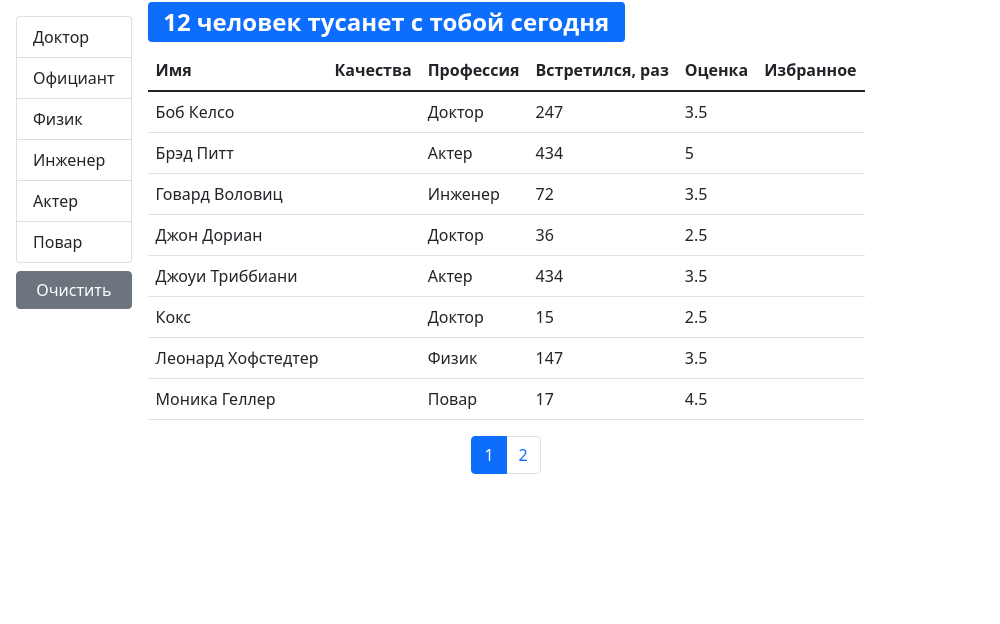
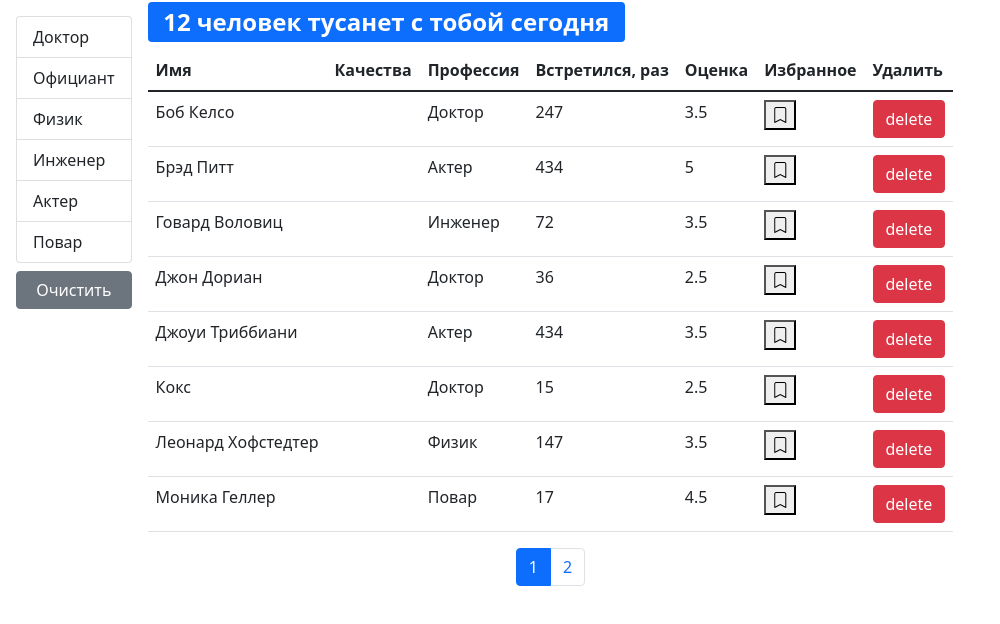
Before and after one commit to DizHelf/friends, a React (Create React App) app: page / in a window 1280 px wide. Shown: the top 624 px of the page, without its empty margins (0-1000 px from the left). Built offline with nearby package versions, Linux system fonts and the light colour scheme.

Commit message:
add delete button add bookmark in userTable

```diff
--- a/src/app/components/tableBody.jsx
+++ b/src/app/components/tableBody.jsx
@@ -3,12 +3,27 @@ import PropTypes from "prop-types";
 import _ from "lodash";
 
 const TableBody = ({ column, data }) => {
+
+    const renderFunction = (item, column) => {
+        if (column.component) {
+            const component = column.component;
+            if (typeof component === "function") {
+                return component(item);
+            }
+            return column.component;
+        }
+
+        return _.get(item, column.path);
+    };
+
     return (
         <tbody>
             {data.map(item =>
                 <tr key={item._id}>
                     {column.map((column) =>
-                        <td key={column.name}>{_.get(item, column.path)}</td>
+                        <td key={column.name}>
+                            {renderFunction(item, column)}
+                        </td>
                     )}
                 </tr>
             )}
--- a/src/app/components/userTable.jsx
+++ b/src/app/components/userTable.jsx
@@ -1,10 +1,10 @@
 import React from "react";
 import PropTypes from "prop-types";
-import User from "./user";
 import TableHeader from "./tableHeader";
 import TableBody from "./tableBody";
+import Bookmark from "./bookmark";
 
-const UserTable = ({ users, sortOptions, onSort, ...rest }) => {
+const UserTable = ({ users, sortOptions, onSort, onDelete, onToggleBookMark, ...rest }) => {
 
     const column = [
         { name: "Имя", path: "name" },
@@ -12,8 +12,17 @@ const UserTable = ({ users, sortOptions, onSort, ...rest }) => {
         { name: "Профессия", path: "profession.name" },
         { name: "Встретился, раз", path: "completedMeetings" },
         { name: "Оценка", path: "rate" },
-        { name: "Избранное", path: "bookmark" }
+        { name: "Избранное", path: "bookmark", component: (item) => renderBookmark(item) },
+        { name: "Удалить", component: (item) => renderButton(item) }
     ];
+
+    const renderButton = (item) => {
+       return <button onClick={() => onDelete(item._id)} className="btn btn-danger">delete</button>;
+    };
+
+   const renderBookmark = (item) => {
+        return <Bookmark status={item.bookmark} onClick={() => onToggleBookMark(item._id)}></Bookmark>;
+   };
 
     return (
         <table className="table">
@@ -27,7 +36,9 @@ const UserTable = ({ users, sortOptions, onSort, ...rest }) => {
 UserTable.propTypes = {
     users: PropTypes.array.isRequired,
     sortOptions: PropTypes.object.isRequired,
-    onSort: PropTypes.func.isRequired
+    onSort: PropTypes.func.isRequired,
+    onDelete: PropTypes.func.isRequired,
+    onToggleBookMark: PropTypes.func.isRequired
 };
 
 export default UserTable;
```
